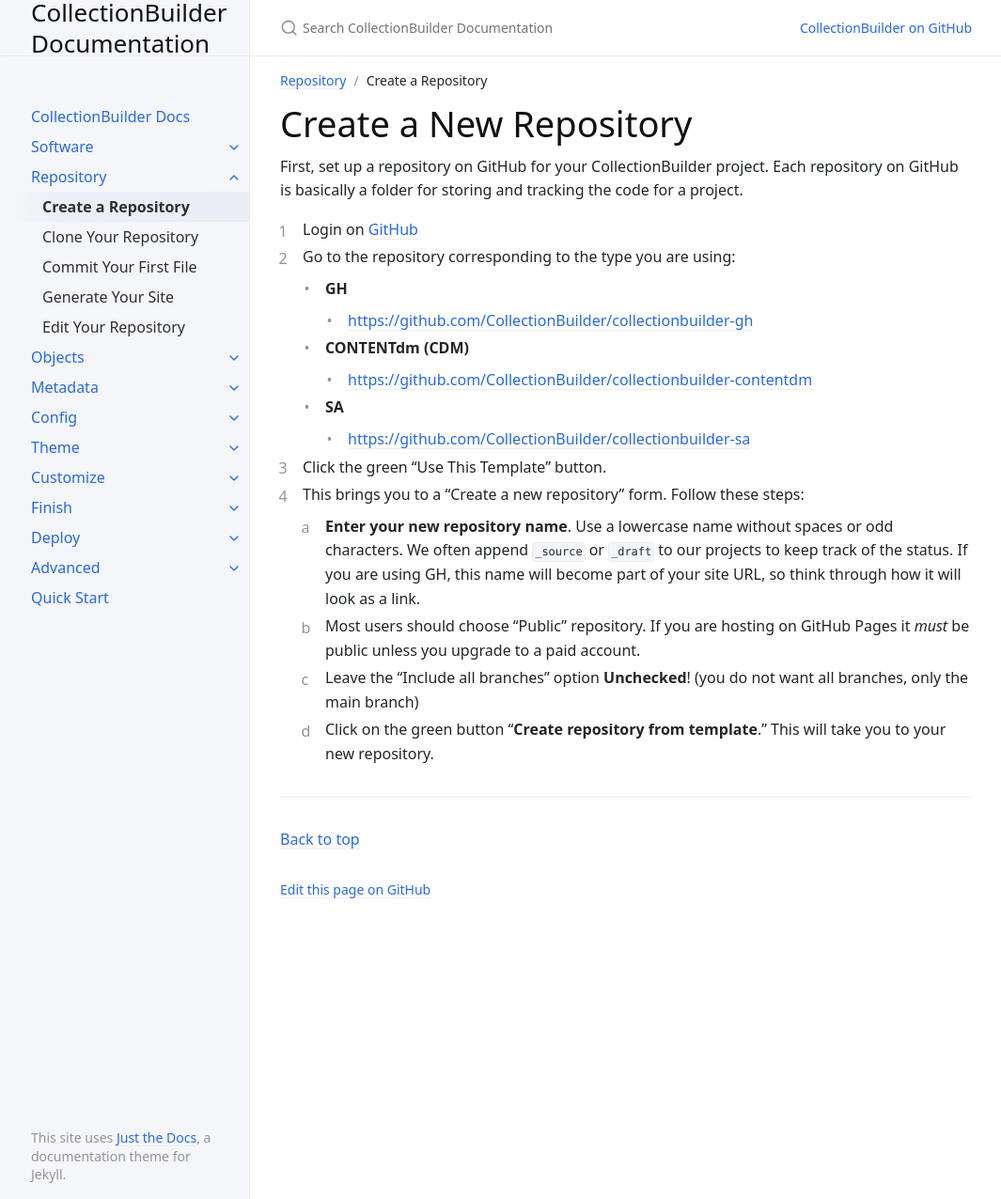
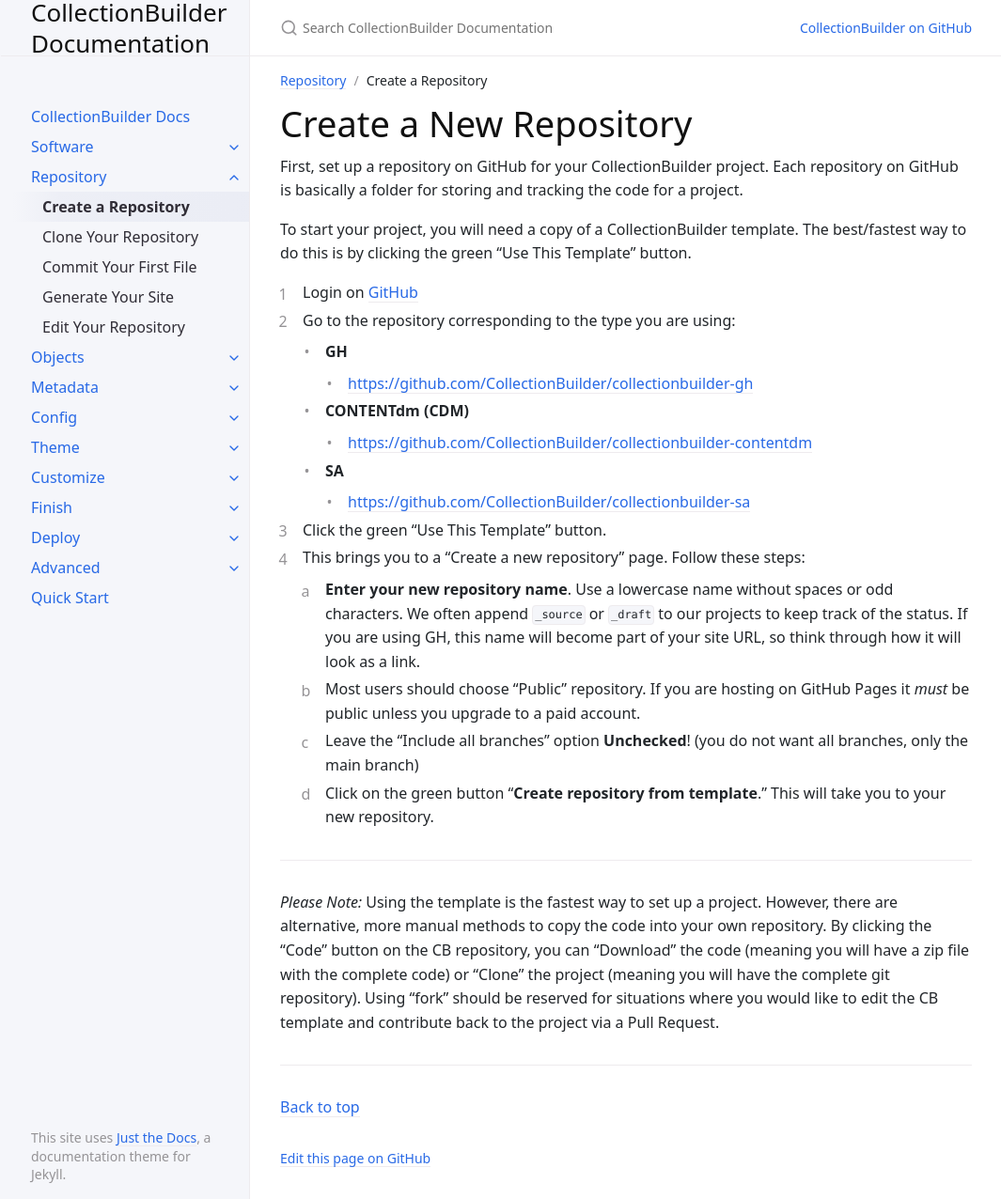
Before and after one commit to CollectionBuilder/cb-docs, a Jekyll site: the page built from docs/02_repository/create.md, in a window 1280 px wide and 1276 px high. Shown: the whole window at 94% size, without its empty margins (106-1171 px from the left). Built offline with Jekyll 4.4.1, drawn with Linux system fonts in a browser that asks for light colours.

Commit message:
removing old includes

```diff
--- a/docs/02_repository/create.md
+++ b/docs/02_repository/create.md
@@ -9,7 +9,9 @@ nav_order: 1
 First, set up a repository on GitHub for your CollectionBuilder project.
 Each repository on GitHub is basically a folder for storing and tracking the code for a project.
 
-{% capture newrepo %}
+To start your project, you will need a copy of a CollectionBuilder template.
+The best/fastest way to do this is by clicking the green "Use This Template" button.
+
 1. Login on [GitHub](https://github.com)
 2. Go to the repository corresponding to the type you are using:
     - **GH**
@@ -18,11 +20,17 @@ Each repository on GitHub is basically a folder for storing and tracking the cod
         - <https://github.com/CollectionBuilder/collectionbuilder-contentdm>{:target="_blank"}
     - **SA**
         - <https://github.com/CollectionBuilder/collectionbuilder-sa>{:target="_blank"}
-2. Click the green "Use This Template" button.
-3. This brings you to a "Create a new repository" form. Follow these steps:
+3. Click the green "Use This Template" button.
+4. This brings you to a "Create a new repository" page. Follow these steps:
     1. **Enter your new repository name**. Use a lowercase name without spaces or odd characters. We often append `_source` or `_draft` to our projects to keep track of the status. If you are using GH, this name will become part of your site URL, so think through how it will look as a link.
     2. Most users should choose "Public" repository. If you are hosting on GitHub Pages it *must* be public unless you upgrade to a paid account.
     3. Leave the "Include all branches" option **Unchecked**! (you do not want all branches, only the main branch)
     4. Click on the green button "**Create repository from template**." This will take you to your new repository.
-{% endcapture %}
-{% include feature/card.html text=newrepo %}
+
+------------
+
+*Please Note:*
+Using the template is the fastest way to set up a project.
+However, there are alternative, more manual methods to copy the code into your own repository.
+By clicking the "Code" button on the CB repository, you can "Download" the code (meaning you will have a zip file with the complete code) or "Clone" the project (meaning you will have the complete git repository).
+Using "fork" should be reserved for situations where you would like to edit the CB template and contribute back to the project via a Pull Request.
```
Also changed, not shown: docs/02_repository/clone.md (+1 -4 lines), docs/05_theme/home.md (+0 -3 lines), docs/07_finish/home.md (+43 -39 lines).
